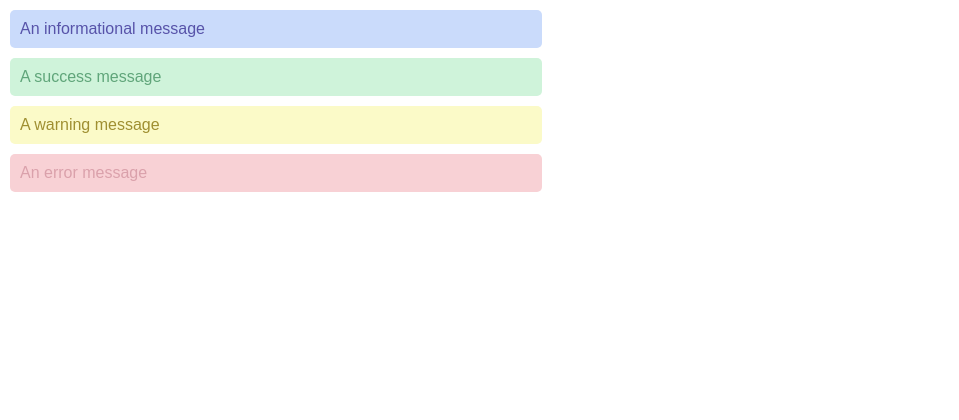
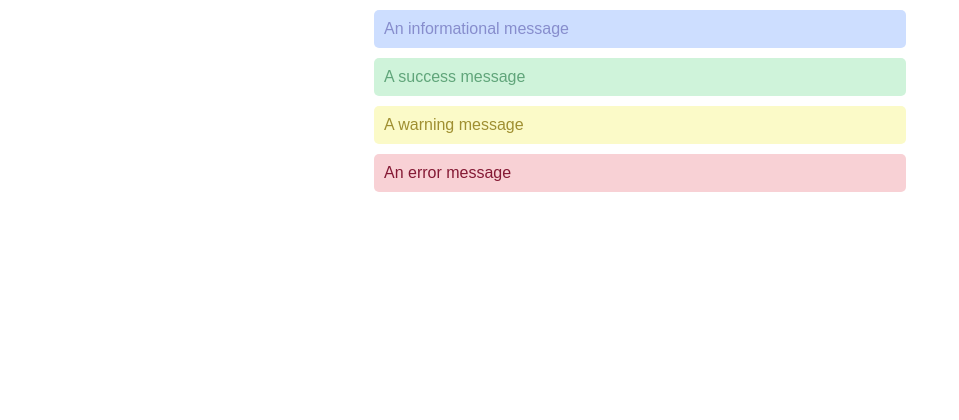
Before and after one commit to 28-png/codeup-web-exercises, a PHP site: page /messages.html in a window 1280 px wide. Shown: the top 420 px of the page, without its empty margins (0-959 px from the left). Run offline with PHP 8.4, Linux system fonts and the light colour scheme.

Commit message:
added personal project

```diff
--- a/css/messages.css
+++ b/css/messages.css
@@ -11,12 +11,12 @@ body, html {
     border: 2px;
         padding: 10px;
         width: 40%;
-        margin: 10px;
+        margin: 10px auto;
 }
 
 .message-info {
-background-color: #cadbfb;
-    color: #5753a9;
+background-color: #cddeff;
+    color: #878dcd;
 }
 
 .message-success {
@@ -31,5 +31,5 @@ background-color: #fbfac8;
 
 .message-error {
 background-color: #f8d1d5;
-    color: #daa1ab;
+    color: #841934;
 }
--- /dev/null
+++ b/css/register-style.css
@@ -0,0 +1,4 @@
+h2 {
+    padding: 5px;
+    margin: 5em auto;
+}
--- a/css/style.css
+++ b/css/style.css
@@ -44,7 +44,7 @@
         border-style: groove;
     }
 
-    a:hover {
+    .a:hover {
        font-style: italic;
         font-size: 20px;
         padding: 10px
```
Also changed, not shown: welcome.html (+5 -5 lines).
